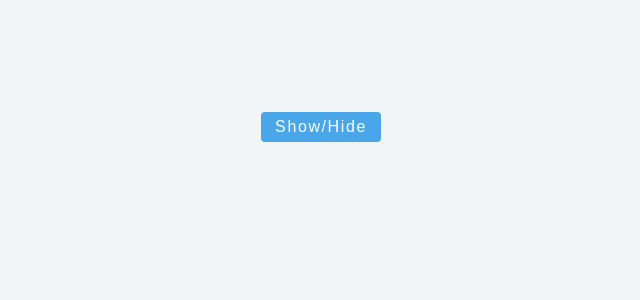
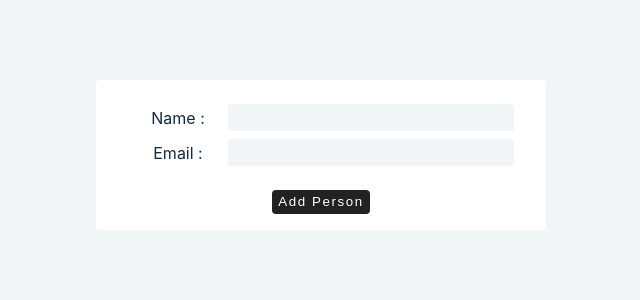
Before and after one commit to treatme030/react-advanced, a React (Create React App) app: page / in a window 1280 px wide. Shown: the top 300 px of the page, without its empty margins (319-959 px from the left). Built offline with nearby package versions, Linux system fonts and the light colour scheme.

Commit message:
controlled inputs

```diff
--- a/src/App.js
+++ b/src/App.js
@@ -1,5 +1,5 @@
 import './App.css';
-import Setup from './conditional-rendering/ShowHide';
+import Setup from './forms/ControlledInputs';
 
 function App() {
   return (
--- /dev/null
+++ b/src/forms/ControlledInputs.js
@@ -0,0 +1,65 @@
+import React, { useState } from 'react';
+//value, onChange
+
+const ControlledInputs = () => {
+    const [firstName, setFirstName] = useState('')
+    const [email, setEmail] = useState('')
+    const [people, setPeople] = useState([])
+
+    const handleSubmit = (e) => {
+        e.preventDefault()
+        if(firstName && email){
+            const person = {
+                id : new Date().getTime().toString(), // id 만들기
+                firstName : firstName,
+                email : email
+            }
+            //추가
+            setPeople([
+                ...people,
+                person
+            ])
+            //초기화
+            setFirstName('')
+            setEmail('')
+        } else {
+            console.log('empty values')
+        }
+    }
+    return (
+        <>
+            <article>
+                <form className="form" onSubmit={handleSubmit}>
+                    <div className="form-control">
+                        <label htmlFor="firstName">Name : </label>
+                        <input type="text" id="firstName" name="firstName"
+                        value={firstName}
+                        onChange={(e) => setFirstName(e.target.value)}
+                        />
+                    </div>
+                    <div className="form-control">
+                        <label htmlFor="email">Email : </label>
+                        <input type="text" id="email" name="email"
+                        value={email}
+                        onChange={(e) => setEmail(e.target.value)}
+                        />
+                    </div>
+                    <button type="submit">add person</button>
+                </form>
+                {
+                    people.map((person) => {
+                        const { id, firstName, email } = person
+                        return (
+                            <div className="item" key={id}>
+                                <h4>{firstName}</h4>
+                                <p>{email}</p>
+                            </div>
+                        )
+                    })
+                }
+            </article>
+        </>
+    );
+};
+
+export default ControlledInputs;
```
